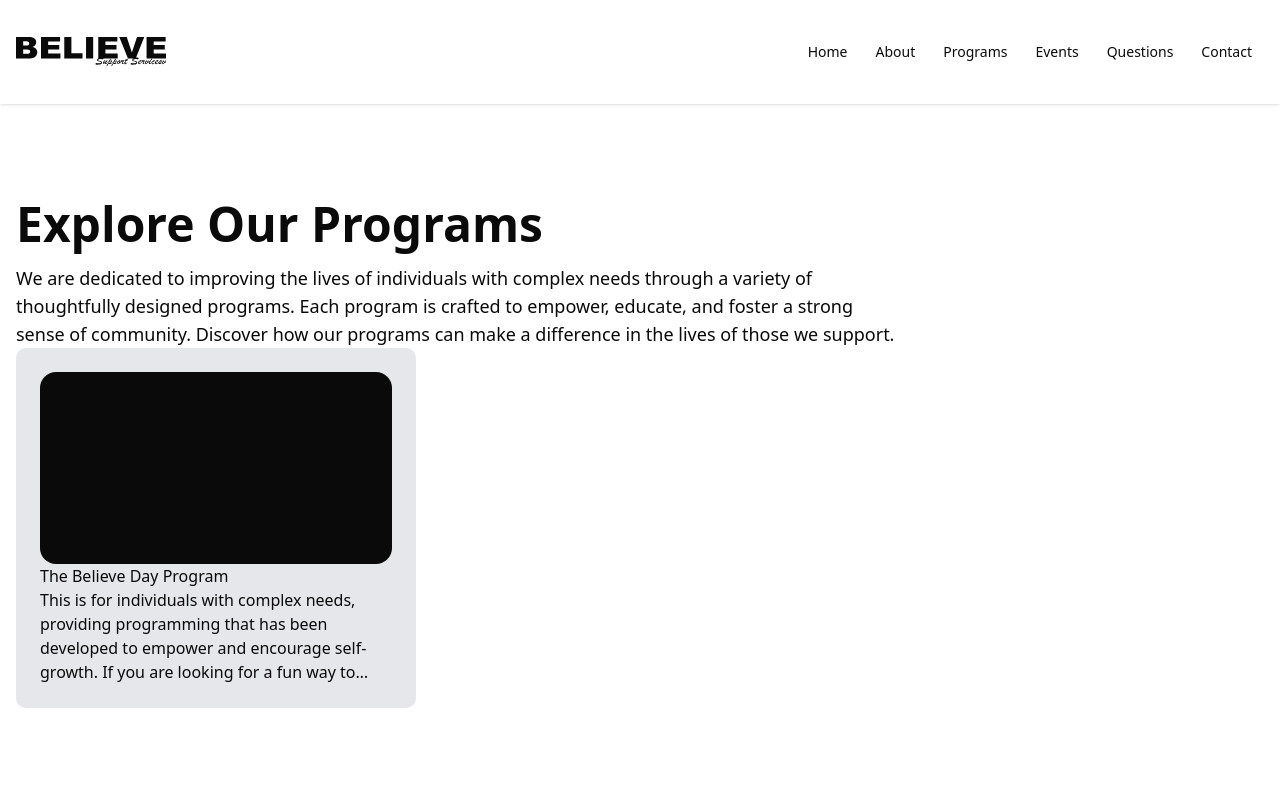
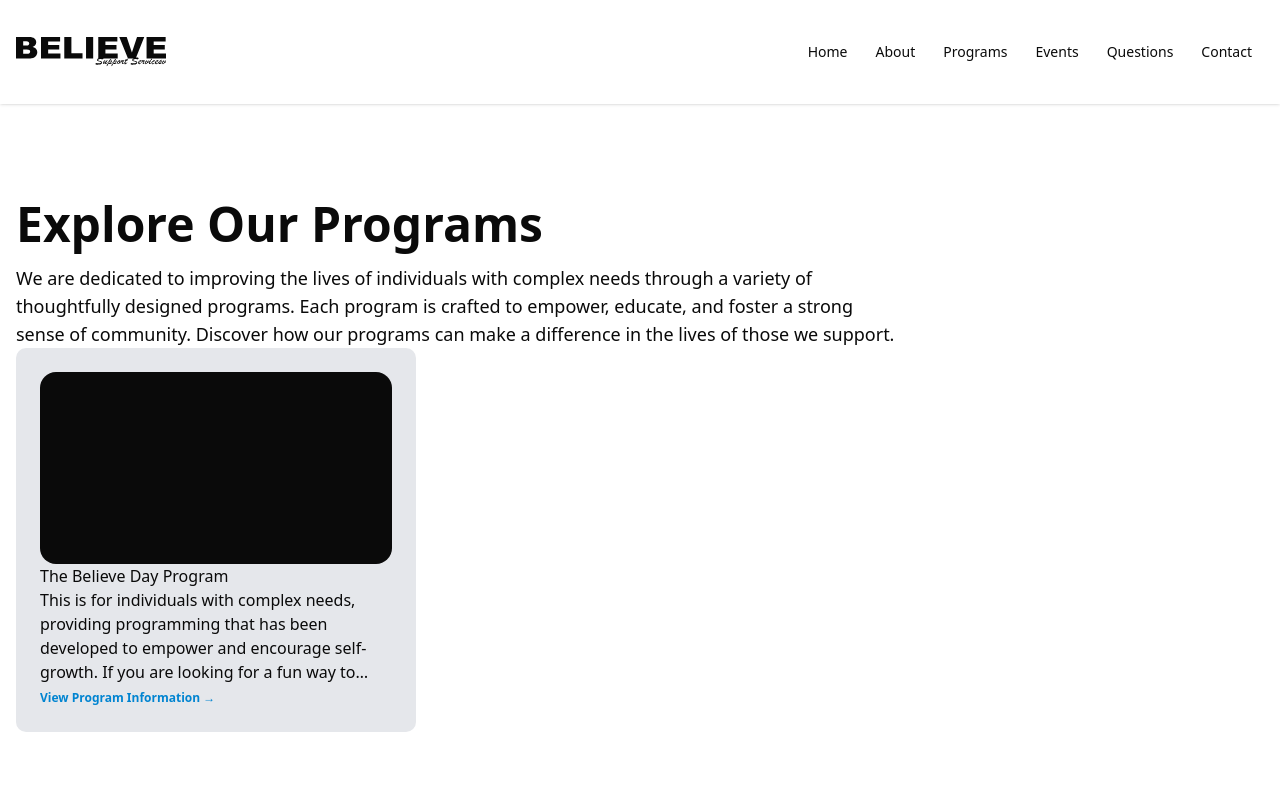
Before and after one commit to Justin-Bento/believe-support-services, a Next.js app: page /programs in a window 1280 px wide. Shown: the top 800 px of the page. Built offline with nearby package versions, Linux system fonts and the light colour scheme.

Commit message:
Added link to main card

```diff
--- a/src/app/(frontend)/programs/page.tsx
+++ b/src/app/(frontend)/programs/page.tsx
@@ -1,3 +1,4 @@
+import Link from "next/link";
 import React from "react";
 
 export default function ProgramsPage() {
@@ -27,6 +28,12 @@ export default function ProgramsPage() {
               you are looking for a fun way to learn and create new memories
               with old and new friends, this program is for you.
             </p>
+            <Link
+              href=""
+              className="rounded-sm  py-1 text-xs font-semibold text-sky-600 "
+            >
+              View Program Information &rarr;
+            </Link>
           </div>
         </div>
       </section>
```
